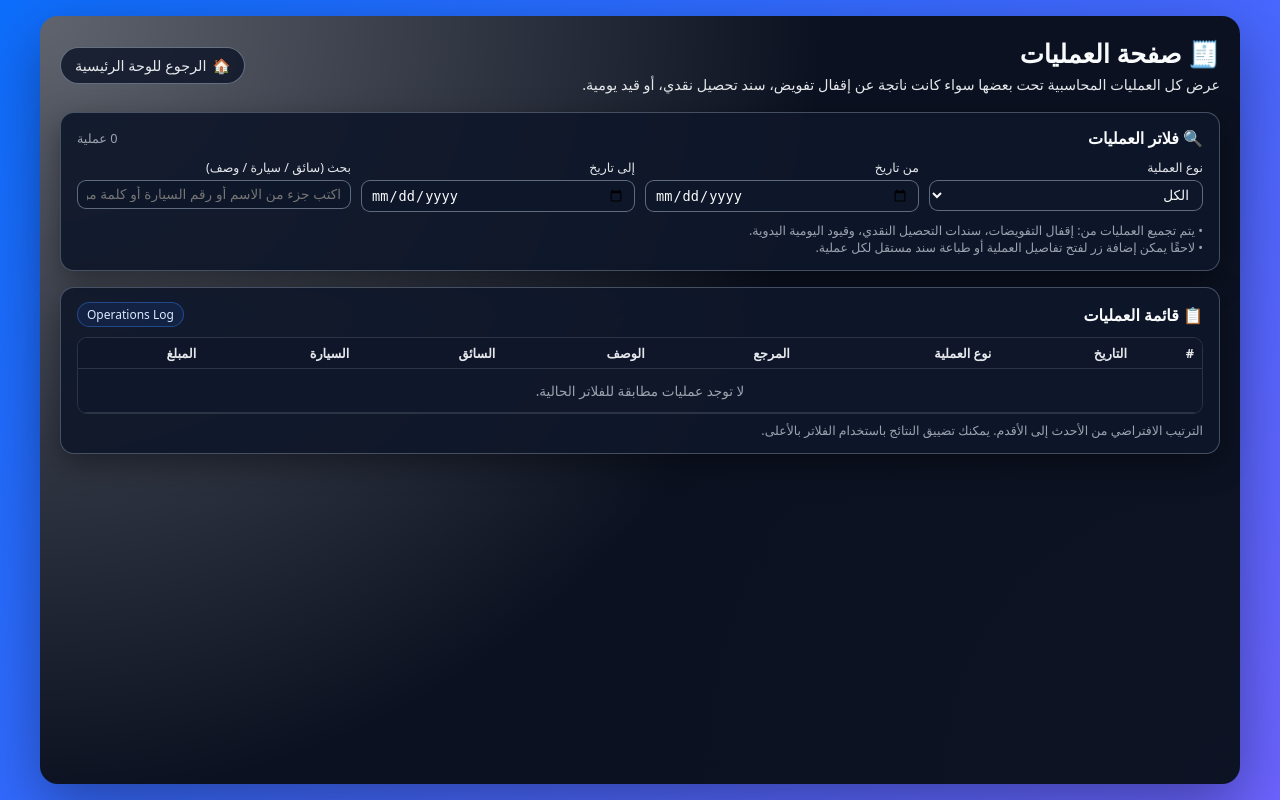
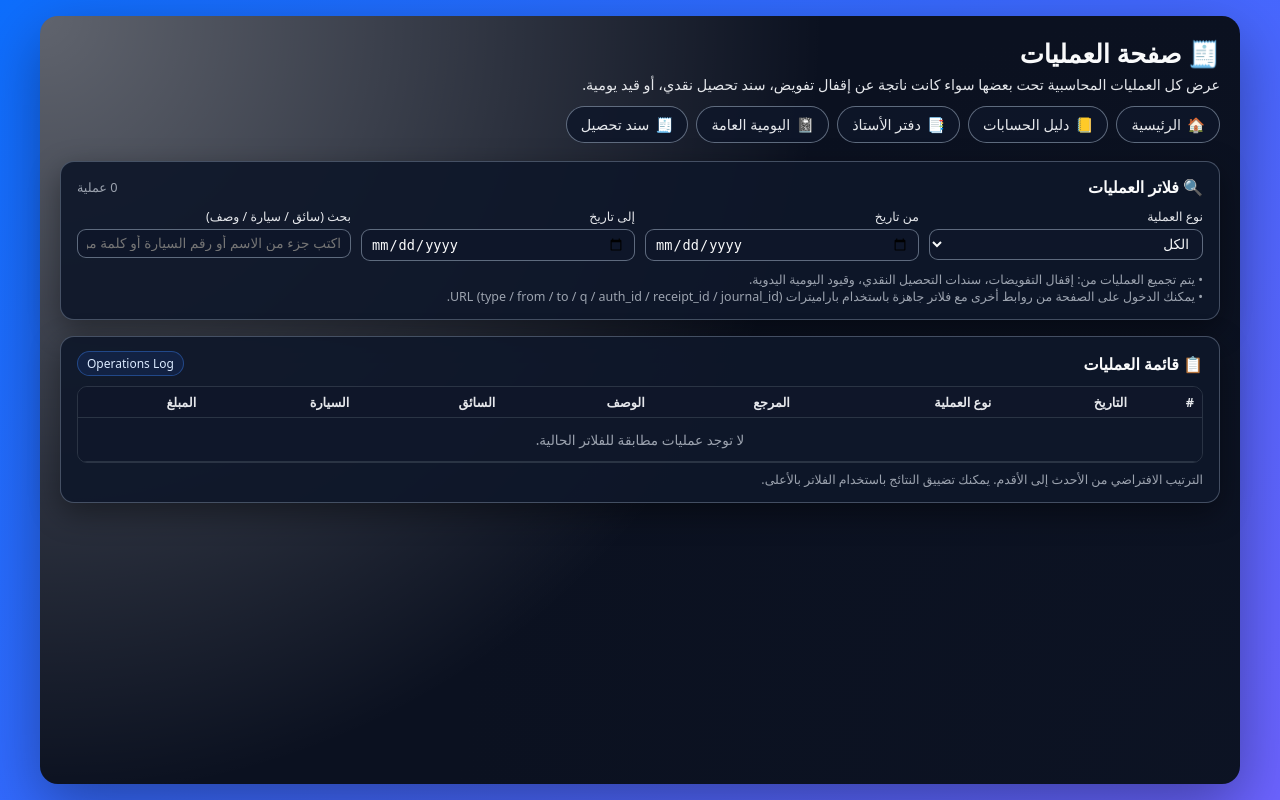
Before and after one commit to mn01001920890/opertional-car, a Flask app: page /operations in a window 1280 px wide. Run offline with Flask 3, Linux system fonts and the light colour scheme; data that the repository does not hold is empty.

Commit message:
Update operations.html

```diff
--- a/templates/operations.html
+++ b/templates/operations.html
@@ -68,7 +68,14 @@
       color: #e5e7eb;
     }
 
-    .btn-back {
+    .top-buttons {
+      display:flex;
+      flex-wrap:wrap;
+      gap:8px;
+    }
+
+    .btn-back,
+    .btn-nav {
       padding: 8px 14px;
       border-radius: 999px;
       border: 1px solid rgba(148,163,184,0.6);
@@ -81,9 +88,11 @@
       gap: 6px;
       transition: 0.2s ease;
       text-decoration: none;
+      white-space: nowrap;
     }
 
-    .btn-back:hover {
+    .btn-back:hover,
+    .btn-nav:hover {
       background: rgba(15,23,42,1);
       transform: translateY(-1px);
     }
@@ -267,6 +276,12 @@
       font-size: 0.78rem;
       color:#9ca3af;
     }
+
+    /* تظليل صف عند الفوكس من URL */
+    .row-highlight {
+      outline: 2px solid #facc15;
+      box-shadow: 0 0 0 2px rgba(250,204,21,0.5);
+    }
   </style>
 </head>
 
@@ -280,10 +295,28 @@
           عرض كل العمليات المحاسبية تحت بعضها سواء كانت ناتجة عن إقفال تفويض، سند تحصيل نقدي، أو قيد يومية.
         </p>
       </div>
-      <a href="/" class="btn-back">
-        <span>🏠</span>
-        <span>الرجوع للوحة الرئيسية</span>
-      </a>
+      <div class="top-buttons">
+        <a href="/" class="btn-back">
+          <span>🏠</span>
+          <span>الرئيسية</span>
+        </a>
+        <a href="/accounts" class="btn-nav">
+          <span>📒</span>
+          <span>دليل الحسابات</span>
+        </a>
+        <a href="/ledger" class="btn-nav">
+          <span>📑</span>
+          <span>دفتر الأستاذ</span>
+        </a>
+        <a href="/general" class="btn-nav">
+          <span>📓</span>
+          <span>اليومية العامة</span>
+        </a>
+        <a href="/receipt" class="btn-nav">
+          <span>🧾</span>
+          <span>سند تحصيل</span>
+        </a>
+      </div>
     </div>
 
     <div class="layout">
@@ -322,7 +355,7 @@
 
           <div class="hint">
             • يتم تجميع العمليات من: إقفال التفويضات، سندات التحصيل النقدي، وقيود اليومية اليدوية.<br/>
-            • لاحقًا يمكن إضافة زر لفتح تفاصيل العملية أو طباعة سند مستقل لكل عملية.
+            • يمكنك الدخول على الصفحة من روابط أخرى مع فلاتر جاهزة باستخدام باراميترات URL (type / from / to / q / auth_id / receipt_id / journal_id).
           </div>
         </div>
       </div>
@@ -365,6 +398,8 @@
   </div>
 
   <script>
+    const urlParams = new URLSearchParams(window.location.search);
+
     const filterType = document.getElementById("filterType");
     const filterFromDate = document.getElementById("filterFromDate");
     const filterToDate = document.getElementById("filterToDate");
@@ -377,8 +412,8 @@
 
     function parseDateStr(dateStr) {
       if (!dateStr) return null;
-      // الشكل من الـ API: "YYYY-MM-DD HH:MM:SS"
       try {
+        // الشكل من الـ API: "YYYY-MM-DD HH:MM:SS"
         return new Date(dateStr.replace(" ", "T"));
       } catch {
         return null;
@@ -389,7 +424,6 @@
       if (!dateStr) return "—";
       const d = parseDateStr(dateStr);
       if (!d || isNaN(d.getTime())) return dateStr;
-      // تنسيق بسيط: YYYY-MM-DD HH:MM
       const yyyy = d.getFullYear();
       const mm = String(d.getMonth() + 1).padStart(2, "0");
       const dd = String(d.getDate()).padStart(2, "0");
@@ -437,8 +471,11 @@
       const car = op.car_number || "—";
       const desc = op.description || "—";
 
+      // id فريد للصف علشان لما نيجي نعمل highlight من URL
+      const rowId = `op-row-${op.source}-${op.id}`;
+
       return `
-        <tr>
+        <tr id="${rowId}">
           <td>${index + 1}</td>
           <td>${dateStr}</td>
           <td>${typePill(op.type)}</td>
@@ -475,15 +512,12 @@
       }
 
       filteredOperations = operations.filter(op => {
-        // نوع العملية
         if (typeVal !== "all" && op.type !== typeVal) return false;
 
-        // الفلتر الزمني
         const opDate = parseDateStr(op.date);
         if (fromDate && opDate && opDate < fromDate) return false;
         if (toDate && opDate && opDate > toDate) return false;
 
-        // البحث النصي
         if (searchVal) {
           const haystack = (
             (op.description || "") +
@@ -522,11 +556,13 @@
       });
 
       operationsCount.textContent = `${filteredOperations.length} عملية`;
+
+      // بعد ما نرسم الجدول نشوف لو في focus من URL
+      focusRowFromURL();
     }
 
     async function loadOperations() {
       try {
-        // نحمّل 3 مصادر في نفس الوقت
         const [authRes, receiptsRes, journalRes] = await Promise.all([
           fetch("/api/authorizations/closed"),
           fetch("/api/receipts"),
@@ -547,13 +583,14 @@
 
         // 1) عمليات إقفال التفويضات
         (auths || []).forEach(a => {
-          // نستخدم تاريخ الإقفال إن وجد، وإلا تاريخ النهاية، وإلا تاريخ الإصدار
           const opDate = a.close_date || a.end_date || a.issue_date;
           const amount = a.closed_amount != null && a.closed_amount !== undefined
             ? a.closed_amount
             : a.planned_amount;
 
           ops.push({
+            id: a.id,
+            source: "auth",
             type: "auth_close",
             date: opDate,
             ref: `AUTH-${a.id}`,
@@ -568,6 +605,8 @@
         // 2) سندات التحصيل النقدي
         (receipts || []).forEach(r => {
           ops.push({
+            id: r.id,
+            source: "receipt",
             type: "receipt",
             date: r.date,
             ref: `RCPT-${r.id}`,
@@ -597,6 +636,8 @@
           }
 
           ops.push({
+            id: je.id,
+            source: "journal",
             type: "journal",
             date: je.date,
             ref: `JE-${je.id}`,
@@ -618,9 +659,9 @@
         });
 
         operations = ops;
-        filteredOperations = ops.slice();
-        renderOperationsTable();
-        operationsCount.textContent = `${filteredOperations.length} عملية`;
+        // نطبّق فلاتر أولية من URL قبل أول render
+        applyInitialURLFilters();
+        applyFilters();
       } catch (err) {
         console.error(err);
         operationsTableBody.innerHTML = `
@@ -634,12 +675,65 @@
       }
     }
 
-    // ربط الفلاتر
+    function applyInitialURLFilters() {
+      const typeParam = urlParams.get("type");
+      const fromParam = urlParams.get("from");
+      const toParam = urlParams.get("to");
+      const qParam = urlParams.get("q");
+
+      if (typeParam && ["auth_close","receipt","journal","all"].includes(typeParam)) {
+        filterType.value = typeParam;
+      }
+
+      if (fromParam) {
+        filterFromDate.value = fromParam;
+      }
+      if (toParam) {
+        filterToDate.value = toParam;
+      }
+      if (qParam) {
+        filterSearch.value = qParam;
+      }
+    }
+
+    function focusRowFromURL() {
+      // نحاول نحدد صف معيّن من خلال auth_id أو receipt_id أو journal_id
+      const authId = urlParams.get("auth_id");
+      const receiptId = urlParams.get("receipt_id");
+      const journalId = urlParams.get("journal_id");
+
+      let targetSource = null;
+      let targetId = null;
+
+      if (authId) {
+        targetSource = "auth";
+        targetId = authId;
+      } else if (receiptId) {
+        targetSource = "receipt";
+        targetId = receiptId;
+      } else if (journalId) {
+        targetSource = "journal";
+        targetId = journalId;
+      }
+
+      if (!targetSource || !targetId) return;
+
+      const rowDomId = `op-row-${targetSource}-${targetId}`;
+      const rowEl = document.getElementById(rowDomId);
+      if (rowEl) {
+        rowEl.classList.add("row-highlight");
+        rowEl.scrollIntoView({ behavior:"smooth", block:"center" });
+        setTimeout(() => {
+          rowEl.classList.remove("row-highlight");
+        }, 3500);
+      }
+    }
+
+    // ربط الفلاتر مع الدالة
     filterType.addEventListener("change", applyFilters);
     filterFromDate.addEventListener("change", applyFilters);
     filterToDate.addEventListener("change", applyFilters);
     filterSearch.addEventListener("input", () => {
-      // نسيب المستخدم يكتب بحرّية بدون إعادة تحميل من السيرفر
       applyFilters();
     });
 
```
